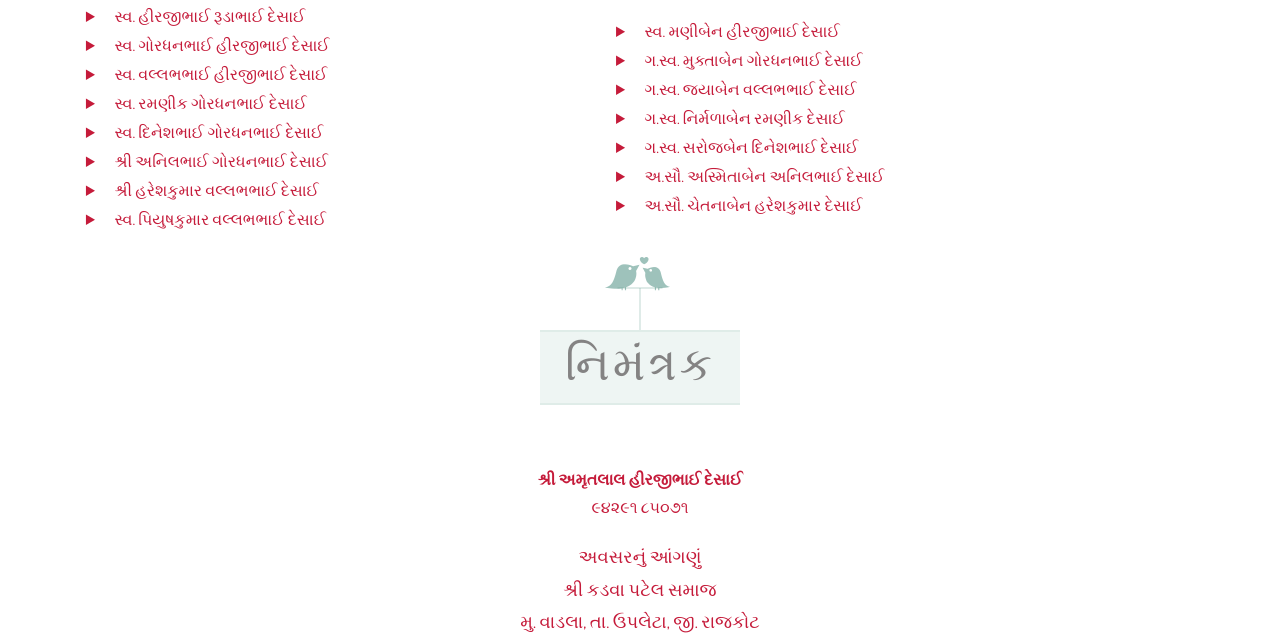
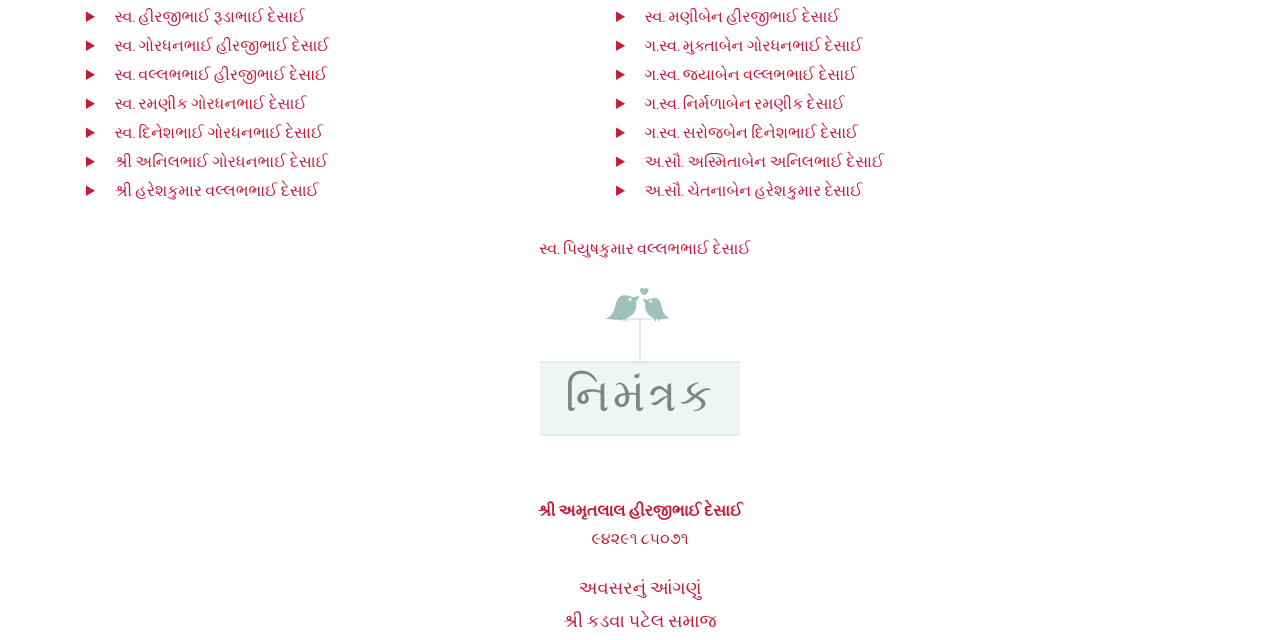
Before and after one commit to parthadesai/wedding-invite, a plain HTML site: page index.html in a window 1280 px wide. Shown: the part 4128-4768 px from the top of the page. Drawn offline with Linux system fonts and the light colour scheme.

Commit message:
UI changes

```diff
--- a/index.html
+++ b/index.html
@@ -508,7 +508,7 @@
                                                 <li>સ્વ. દિનેશભાઈ ગોરધનભાઈ દેસાઈ </li>
                                                 <li>શ્રી અનિલભાઈ ગોરધનભાઈ દેસાઈ </li>
                                                 <li>શ્રી હરેશકુમાર વલ્લભભાઈ દેસાઈ </li>
-                                                <li>સ્વ. પિયુષકુમાર વલ્લભભાઈ દેસાઈ </li>
+                                                <!-- <li></li> -->
                                             </ul>
                                         </td>
                                         <td>
@@ -520,11 +520,15 @@
                                                 <li> ગ.સ્વ. સરોજબેન દિનેશભાઈ દેસાઈ</li>
                                                 <li> અ.સૌ. અસ્મિતાબેન અનિલભાઈ દેસાઈ</li>
                                                 <li> અ.સૌ. ચેતનાબેન હરેશકુમાર દેસાઈ</li>
+                                                <!-- <li></li> -->
                                             </ul>
                                         </td>
                                     </tr>
                                 </Table>
-
+                                <p style="text-align: center;">
+                                    <ul style="text-align: center;">
+                                        <li> સ્વ. પિયુષકુમાર વલ્લભભાઈ દેસાઈ</li>
+                                    </ul></p>
                             </div>
                         </div>
                     </div>
```
